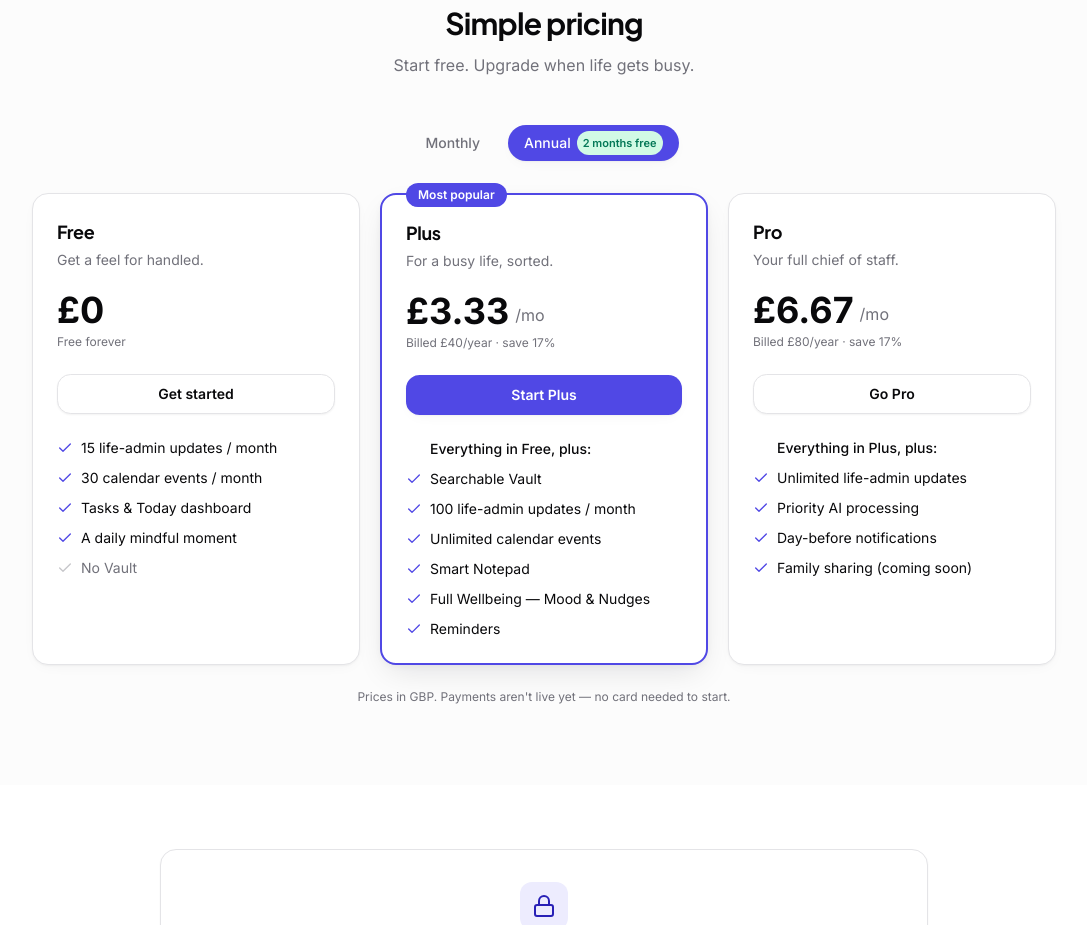
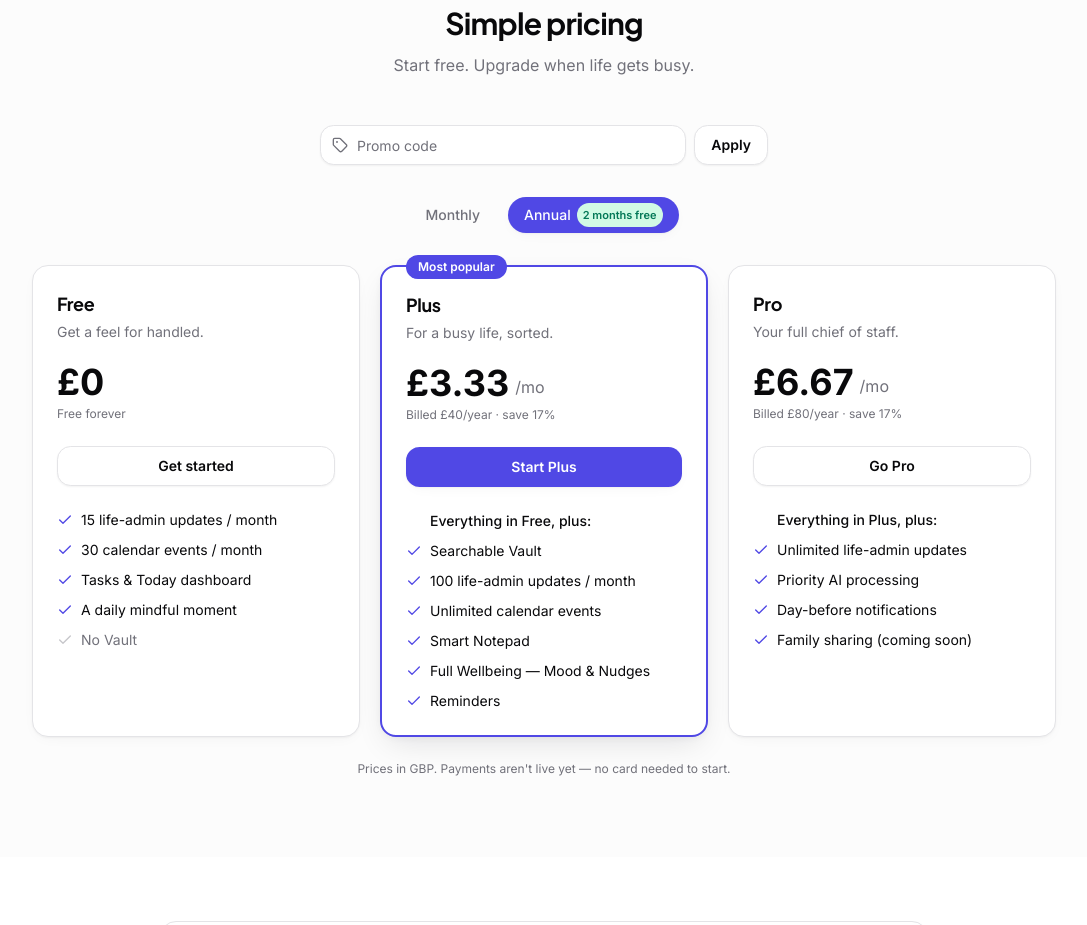
Before and after one commit to Zebra0723/DailyOS, a Next.js app: page / in a window 1280 px wide. Shown: the part 2040-2965 px from the top of the page, without its empty margins (96-1183 px from the left). Built offline with nearby package versions, Linux system fonts and the light colour scheme; no server answers.

Commit message:
Pricing: promo code box (ARLEOPRO -> lifetime Pro) + show plan bullets everywhere
Co-Authored-By: Claude Opus 4.8 <noreply@anthropic.com>
Claude-Session: https://claude.ai/code/session_012otGCGvVpjNZdRFCJvCFBC

```diff
--- a/src/components/pricing-table.tsx
+++ b/src/components/pricing-table.tsx
@@ -2,16 +2,71 @@
 
 import * as React from "react";
 import Link from "next/link";
-import { Check } from "lucide-react";
+import { Check, Sparkles, Tag } from "lucide-react";
 import { PLANS, annualPerMonth, annualSavingPct, type Plan } from "@/lib/plans";
 import { Button } from "@/components/ui/button";
+import { Input } from "@/components/ui/input";
 import { cn } from "@/lib/utils";
+
+const PROMO_CODE = "ARLEOPRO";
+const PROMO_KEY = "dailyos-pro-lifetime";
 
 export function PricingTable({ compact = false }: { compact?: boolean }) {
   const [annual, setAnnual] = React.useState(true);
+  const [unlocked, setUnlocked] = React.useState(false);
+  const [code, setCode] = React.useState("");
+  const [error, setError] = React.useState(false);
+
+  React.useEffect(() => {
+    setUnlocked(localStorage.getItem(PROMO_KEY) === "1");
+  }, []);
+
+  function applyCode() {
+    if (code.trim().toUpperCase() === PROMO_CODE) {
+      localStorage.setItem(PROMO_KEY, "1");
+      setUnlocked(true);
+      setError(false);
+      setCode("");
+    } else {
+      setError(true);
+    }
+  }
 
   return (
     <div>
+      {/* Promo code */}
+      {unlocked ? (
+        <div className="mx-auto mb-8 flex max-w-md items-center justify-center gap-2 rounded-xl border border-emerald-300 bg-emerald-50 px-4 py-3 text-sm font-medium text-emerald-700 dark:border-emerald-500/30 dark:bg-emerald-500/10 dark:text-emerald-400">
+          <Sparkles className="size-4" /> Lifetime Pro unlocked — enjoy, legend! 🎉
+        </div>
+      ) : (
+        <div className="mx-auto mb-8 max-w-md">
+          <div className="flex items-center gap-2">
+            <div className="relative flex-1">
+              <Tag className="pointer-events-none absolute left-3 top-1/2 size-4 -translate-y-1/2 text-muted-foreground" />
+              <Input
+                value={code}
+                onChange={(e) => {
+                  setCode(e.target.value);
+                  setError(false);
+                }}
+                onKeyDown={(e) => e.key === "Enter" && applyCode()}
+                placeholder="Promo code"
+                className="pl-9 uppercase placeholder:normal-case"
+              />
+            </div>
+            <Button variant="outline" onClick={applyCode}>
+              Apply
+            </Button>
+          </div>
+          {error && (
+            <p className="mt-2 text-center text-sm text-destructive">
+              That code isn&apos;t valid.
+            </p>
+          )}
+        </div>
+      )}
+
       {/* Billing-cycle toggle */}
       <div className="mb-8 flex items-center justify-center gap-3">
         <Cycle active={!annual} onClick={() => setAnnual(false)}>
@@ -27,7 +82,13 @@ export function PricingTable({ compact = false }: { compact?: boolean }) {
 
       <div className="grid gap-5 md:grid-cols-3">
         {PLANS.map((plan) => (
-          <PlanCard key={plan.key} plan={plan} annual={annual} compact={compact} />
+          <PlanCard
+            key={plan.key}
+            plan={plan}
+            annual={annual}
+            compact={compact}
+            unlocked={unlocked && plan.key === "pro"}
+          />
         ))}
       </div>
 
@@ -66,10 +127,12 @@ function PlanCard({
   plan,
   annual,
   compact,
+  unlocked,
 }: {
   plan: Plan;
   annual: boolean;
   compact: boolean;
+  unlocked: boolean;
 }) {
   const free = plan.monthly === 0;
   const saving = annualSavingPct(plan);
@@ -79,40 +142,53 @@ function PlanCard({
       className={cn(
         "relative flex flex-col rounded-2xl border bg-card p-6 shadow-card",
         plan.highlight && "border-2 border-primary shadow-elevated",
+        unlocked && "border-2 border-emerald-400",
       )}
     >
-      {plan.highlight && (
+      {unlocked ? (
+        <div className="absolute -top-3 left-6 rounded-full bg-emerald-500 px-3 py-1 text-xs font-semibold text-white">
+          Your plan · Lifetime
+        </div>
+      ) : (
+        plan.highlight && (
           <div className="absolute -top-3 left-6 rounded-full bg-primary px-3 py-1 text-xs font-semibold text-primary-foreground">
             Most popular
           </div>
+        )
       )}
 
       <h3 className="text-lg font-bold">{plan.name}</h3>
       <p className="mt-1 text-sm text-muted-foreground">{plan.tagline}</p>
 
       <div className="mt-5 flex items-end gap-1.5">
-        {free ? (
+        {unlocked ? (
+          <span className="text-4xl font-bold">Free</span>
+        ) : free ? (
           <span className="text-4xl font-bold">£0</span>
-        ) : annual ? (
-          <>
-            <span className="text-4xl font-bold">£{annualPerMonth(plan)}</span>
-            <span className="pb-1 text-muted-foreground">/mo</span>
-          </>
         ) : (
           <>
-            <span className="text-4xl font-bold">£{plan.monthly}</span>
+            <span className="text-4xl font-bold">
+              £{annual ? annualPerMonth(plan) : plan.monthly}
+            </span>
             <span className="pb-1 text-muted-foreground">/mo</span>
           </>
         )}
       </div>
       <p className="mt-1 h-5 text-xs text-muted-foreground">
-        {free
+        {unlocked
+          ? "Unlocked for life 🎉"
+          : free
             ? "Free forever"
             : annual
               ? `Billed £${plan.annual}/year · save ${saving}%`
-            : `Billed monthly`}
+              : "Billed monthly"}
       </p>
 
+      {unlocked ? (
+        <Button disabled className="mt-5 w-full">
+          <Check className="size-4" /> Active
+        </Button>
+      ) : (
         <Button
           asChild
           variant={plan.highlight ? "default" : "outline"}
@@ -120,10 +196,10 @@ function PlanCard({
         >
           <Link href="/signup">{plan.cta}</Link>
         </Button>
+      )}
 
-      {!compact && (
-        <ul className="mt-6 space-y-2.5 text-sm">
-          {plan.features.map((f) => {
+      <ul className={cn("mt-6 space-y-2.5 text-sm", compact && "mt-5")}>
+        {(compact ? plan.features.slice(0, 4) : plan.features).map((f) => {
           const isHeader = f.endsWith(":");
           const isNegative = f.toLowerCase().startsWith("no ");
           return (
@@ -144,14 +220,11 @@ function PlanCard({
                   )}
                 />
               )}
-                <span className={cn(isNegative && "text-muted-foreground")}>
-                  {f}
-                </span>
+              <span className={cn(isNegative && "text-muted-foreground")}>{f}</span>
             </li>
           );
         })}
       </ul>
-      )}
     </div>
   );
 }
--- a/src/lib/version.ts
+++ b/src/lib/version.ts
@@ -1,3 +1,3 @@
 // Bump this on each deploy so we can confirm the live site is up to date.
 // If the version shown in Settings doesn't match, the deploy didn't land.
-export const APP_VERSION = "2026.06.26 · v30 (3-tier pricing)";
+export const APP_VERSION = "2026.06.26 · v31 (promo code + plan bullets)";
```
Lines whose indentation alone changed are shown as unchanged.
